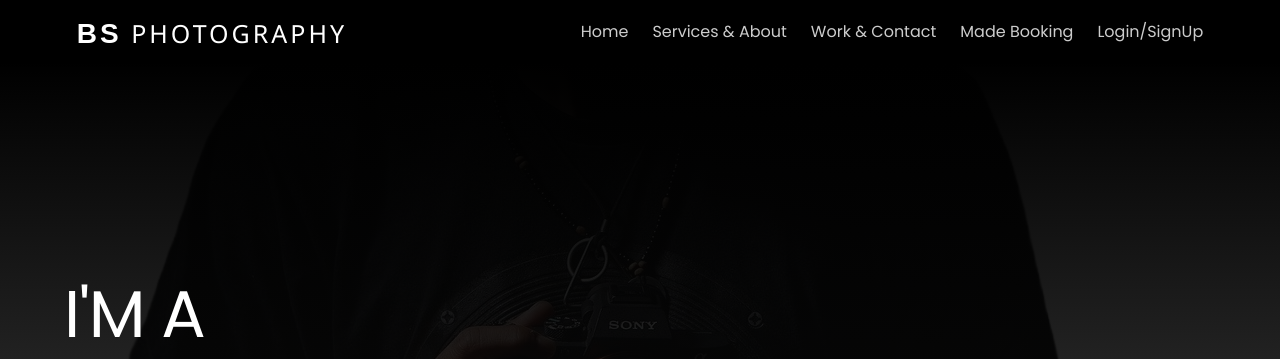
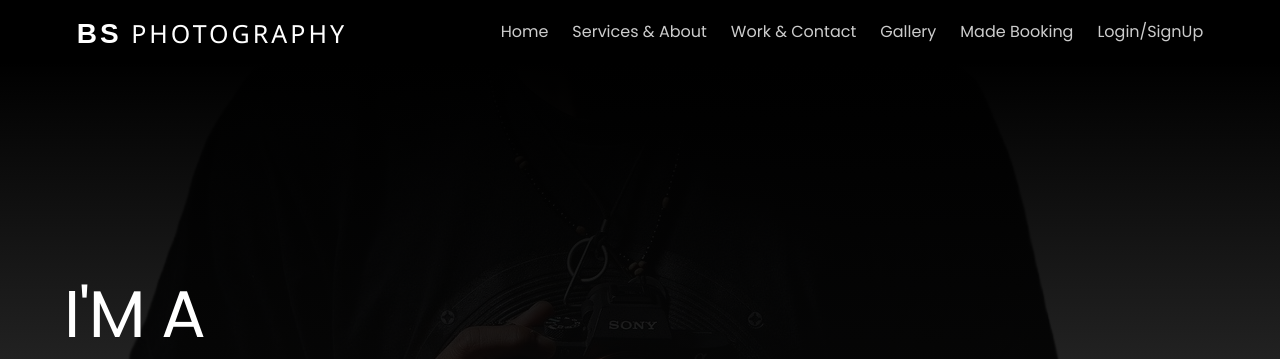
Before and after one commit to bhavinsoni3180/pythone-website, a Flask app: page / in a window 1280 px wide. Shown: the top 359 px of the page. Run offline with Flask 3, Linux system fonts and the light colour scheme; some libraries are stand-ins or nearby versions; some web fonts are replaced.

Commit message:
nav change

```diff
--- a/website/templates/partials/navbar1.html
+++ b/website/templates/partials/navbar1.html
@@ -8,6 +8,7 @@
             <li><a href="/" class="active">Home</a></li>
             <li><a href="/serviceaout" class="active">Services & About</a></li>
             <li><a href="/workcontact" class="active">Work & Contact</a></li>
+            <li><a href="/clientgallery" class="active">Gallery</a></li>
             <li><a href="/booking" class="active">Made Booking</a></li>
             {% if current_user.is_authenticated %}
             <li><a href="/logout" class="active" id="logout">Logout</a></li>
```
